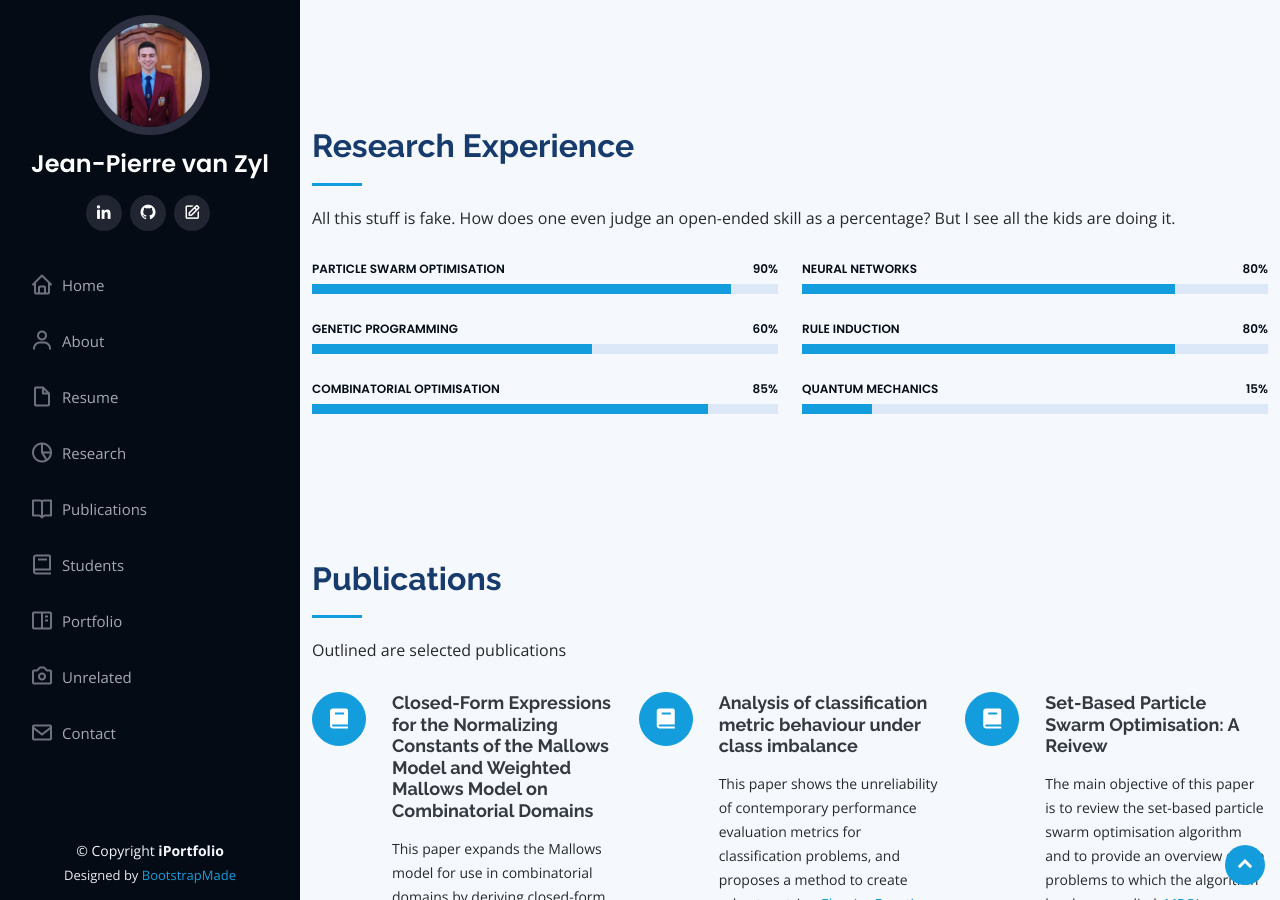
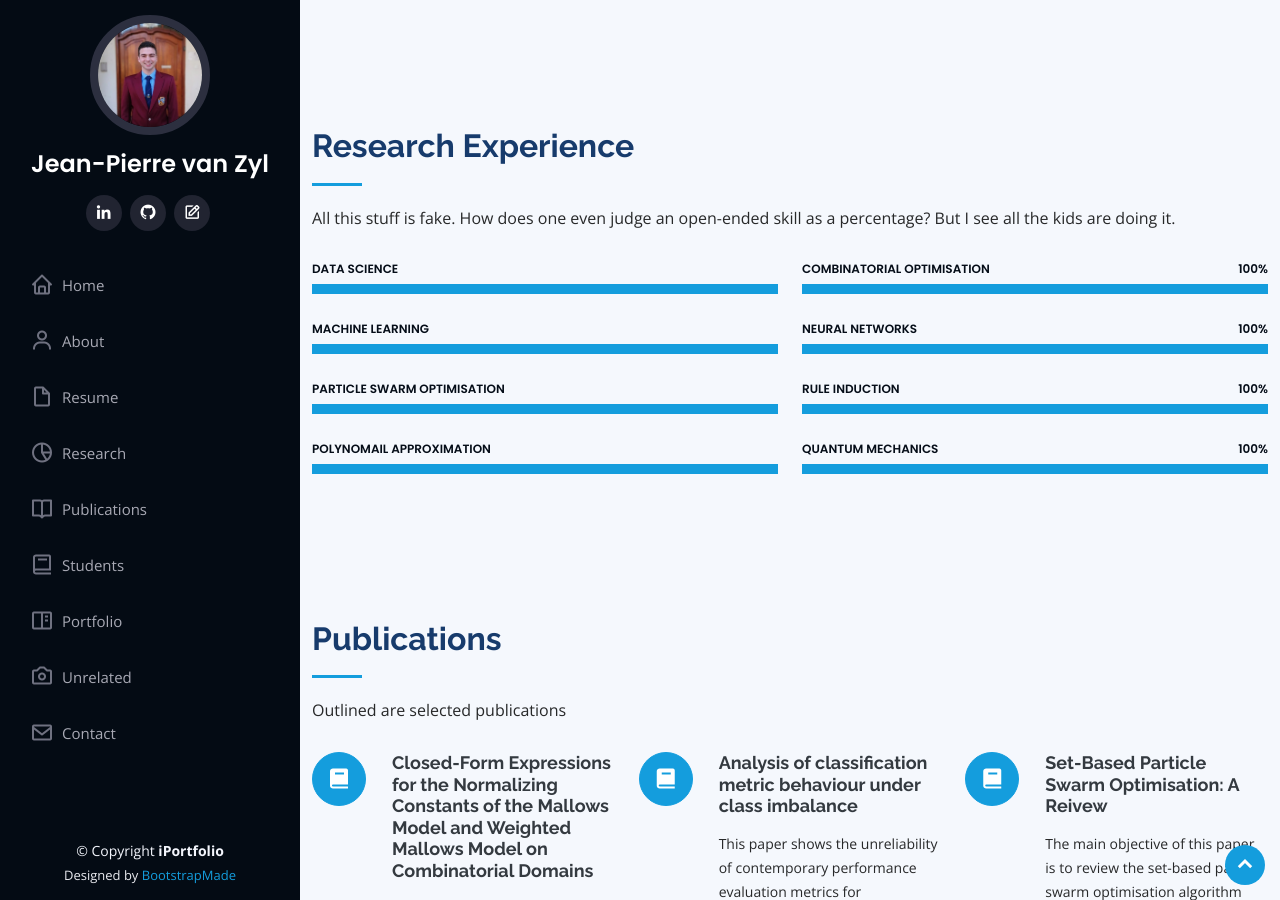
Before and after one commit to jeanpierrevanzyl/jeanpierrevanzyl.github.io, a Jekyll site: the page built from index.html, in a window 1280 px wide and 900 px high, scrolled down 3520 px. Built offline with Jekyll 4.4.1, drawn with Linux system fonts in a browser that asks for light colours.

Commit message:
skills changes

```diff
--- a/_data/skills.yml
+++ b/_data/skills.yml
@@ -1,12 +1,16 @@
+- name: "Data Science"
+  percentage: 100
+- name: "Machine Learning"
+  percentage: 100
 - name: "Particle Swarm Optimisation"
-  percentage: 90
-- name: "Genetic Programming"
-  percentage: 60
+  percentage: 100
+- name: "Polynomail Approximation"
+  percentage: 100
 - name: "Combinatorial Optimisation"
-  percentage: 85
+  percentage: 100
 - name: "Neural Networks"
-  percentage: 80
+  percentage: 100
 - name: "Rule Induction"
-  percentage: 80
+  percentage: 100
 - name: "Quantum Mechanics"
-  percentage: 15
+  percentage: 100
--- a/index.html
+++ b/index.html
@@ -156,7 +156,8 @@ title: Home
         <div class="col-lg-6" data-aos="fade-up">
           {% for skill in site.data.skills limit: mid %}
           <div class="progress">
-            <span class="skill">{{ skill.name }} <i class="val">{{ skill.percentage }}%</i></span>
+            <!-- <span class="skill">{{ skill.name }} <i class="val">{{ skill.percentage }}%</i></span> -->
+            <span class="skill">{{ skill.name }} <i class="val"></i></span>
             <div class="progress-bar-wrap">
               <div class="progress-bar" role="progressbar" aria-valuenow="{{ skill.percentage }}" aria-valuemin="0"
                 aria-valuemax="100">
```
